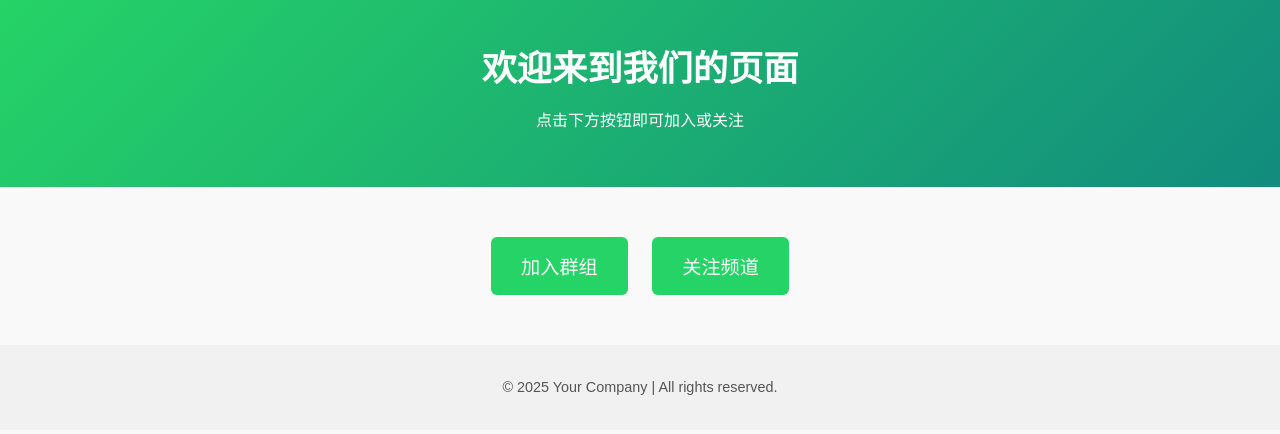
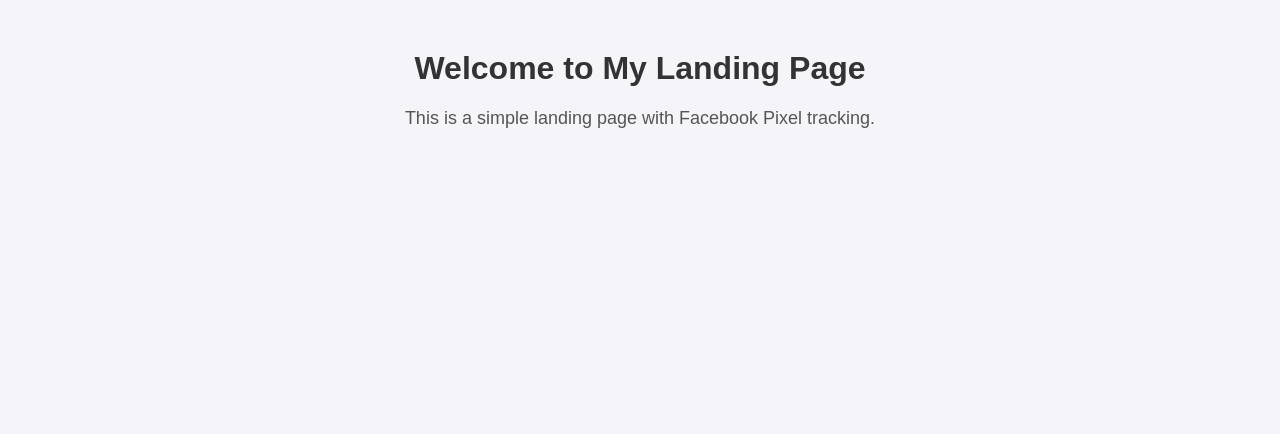
Before and after one commit to xc9234977-ctrl/financial-analysis, a plain HTML site: page index.html in a window 1280 px wide. Drawn offline with Linux system fonts and the light colour scheme.

Commit message:
Add files via upload

```diff
--- a/index.html
+++ b/index.html
@@ -1,9 +1,9 @@
 <!DOCTYPE html>
-<html lang="zh">
+<html lang="en">
 <head>
     <meta charset="UTF-8">
     <meta name="viewport" content="width=device-width, initial-scale=1.0">
-  <title>加入我们的群组</title>
+    <title>Landing Page</title>
     <link rel="stylesheet" href="style.css">
     <link rel="icon" href="favicon.ico" type="image/x-icon">
 
@@ -17,27 +17,16 @@
       t.src=v;s=b.getElementsByTagName(e)[0];
       s.parentNode.insertBefore(t,s)}(window, document,'script',
       'https://connect.facebook.net/en_US/fbevents.js');
-    fbq('init', '123456789012345'); // 示例 Pixel ID
+      fbq('init', 'YOUR_PIXEL_ID');
       fbq('track', 'PageView');
     </script>
     <noscript><img height="1" width="1" style="display:none"
-    src="https://www.facebook.com/tr?id=123456789012345&ev=PageView&noscript=1"
+      src="https://www.facebook.com/tr?id=YOUR_PIXEL_ID&ev=PageView&noscript=1"
     /></noscript>
     <!-- End Facebook Pixel Code -->
 </head>
 <body>
-  <header>
-    <h1>欢迎来到我们的页面</h1>
-    <p>点击下方按钮即可加入或关注</p>
-  </header>
-
-  <div class="container">
-    <a class="btn" href="https://wa.me/17253393116?text=你好，我想加入群组">加入群组</a>
-    <a class="btn" href="https://wa.me/17253393116?text=你好，我想关注频道">关注频道</a>
-  </div>
-
-  <footer>
-    <p>© 2025 Your Company | All rights reserved.</p>
-  </footer>
+    <h1>Welcome to My Landing Page</h1>
+    <p>This is a simple landing page with Facebook Pixel tracking.</p>
 </body>
 </html>
--- a/style.css
+++ b/style.css
@@ -1,40 +1,15 @@
 body {
-  font-family: Arial, sans-serif;
-  text-align: center;
-  margin: 0;
-  background: #f9f9f9;
-  color: #333;
+    font-family: Arial, sans-serif;
+    background-color: #f4f4f9;
+    margin: 0;
+    padding: 0;
+    text-align: center;
 }
-header {
-  padding: 40px 20px;
-  background: linear-gradient(135deg, #25D366, #128C7E);
-  color: white;
+h1 {
+    color: #333;
+    margin-top: 50px;
 }
-header h1 {
-  margin: 0;
-  font-size: 2.2rem;
+p {
+    color: #555;
+    font-size: 18px;
 }
-.container {
-  margin: 40px 20px;
-}
-.btn {
-  display: inline-block;
-  margin: 10px;
-  padding: 15px 30px;
-  background: #25D366;
-  color: white;
-  text-decoration: none;
-  font-size: 1.2rem;
-  border-radius: 6px;
-  transition: background 0.3s;
-}
-.btn:hover {
-  background: #1ebe57;
-}
-footer {
-  margin-top: 40px;
-  padding: 20px;
-  font-size: 0.9rem;
-  background: #f1f1f1;
-  color: #555;
-}
```
Also changed, not shown: favicon.ico. Lines whose indentation alone changed are shown as unchanged.
